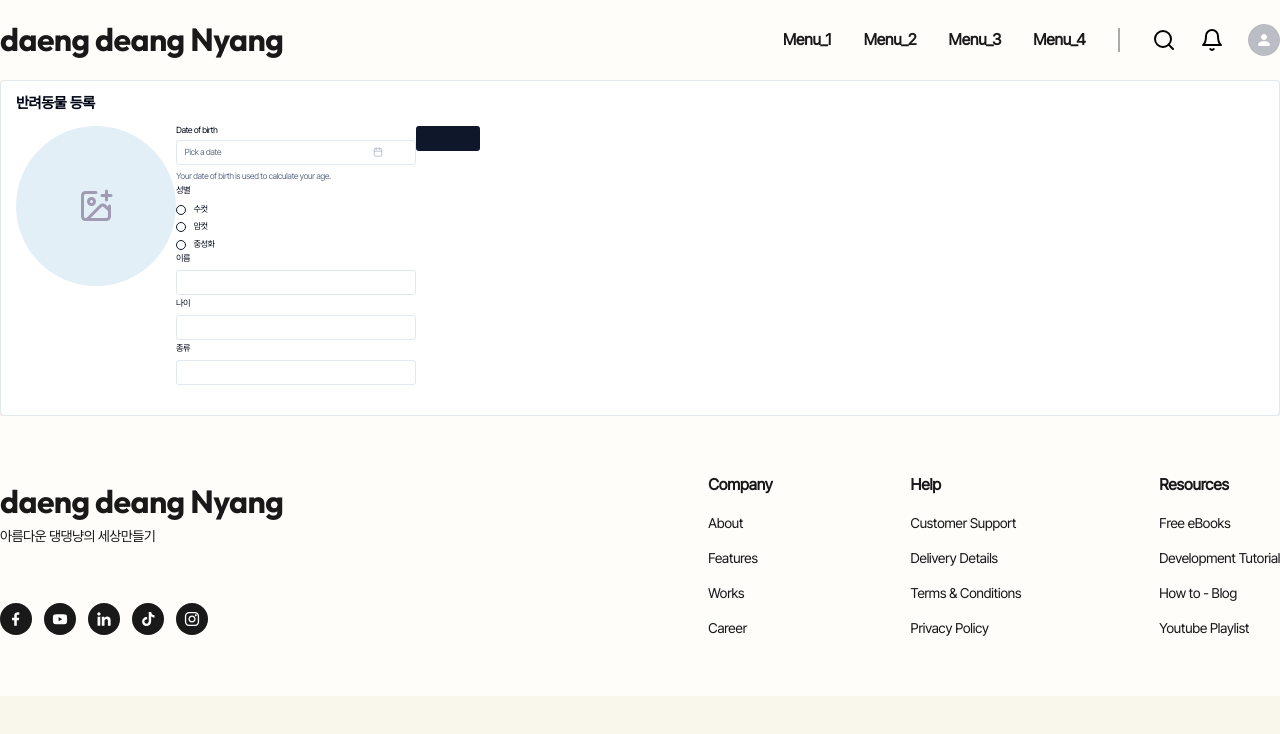
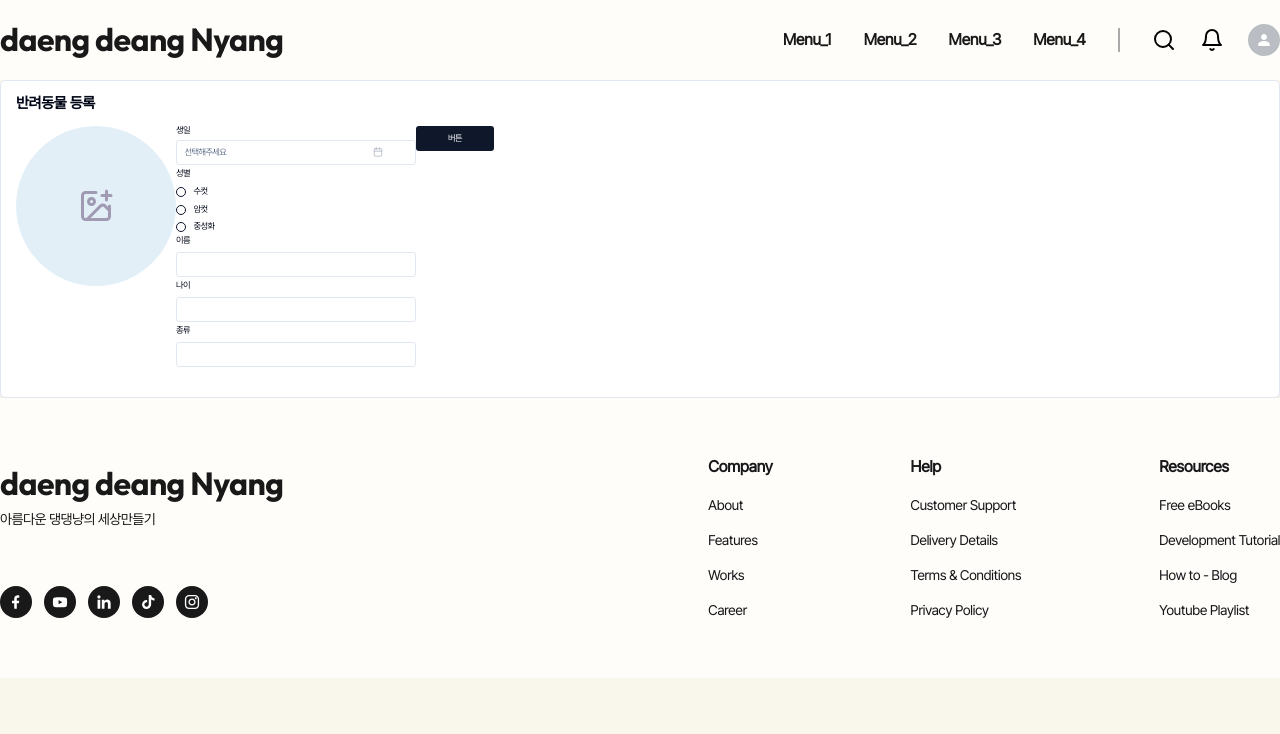
Before and after one commit to LeeDongTak/daeng-daeng-nyang, a Next.js app: page /pet/1 in a window 1280 px wide. Shown: the top 734 px of the page. Built offline with nearby package versions, Linux system fonts and the light colour scheme.

Commit message:
✨ CustomCalendar complete #5

```diff
--- a/src/components/common/form/input-calendar/CustomCalendarInput.tsx
+++ b/src/components/common/form/input-calendar/CustomCalendarInput.tsx
@@ -3,7 +3,7 @@ import { Calendar } from '@/components/ui/calendar';
 import { FormControl, FormDescription, FormField, FormItem, FormLabel, FormMessage } from '@/components/ui/form';
 import { Popover, PopoverContent, PopoverTrigger } from '@/components/ui/popover';
 import { cn } from '@/lib/utils';
-import { format } from 'date-fns';
+import { DateValues, format } from 'date-fns';
 import { ko } from 'date-fns/locale';
 import { CalendarIcon } from 'lucide-react';
 import { HTMLAttributes } from 'react';
@@ -14,23 +14,43 @@ interface I_CustomCalendarProps<
 > extends HTMLAttributes<'div'> {
   control: Control<TFieldValues>;
   name: TName;
+  label?: string;
+  labelCn?: string;
+  description?: string;
+  formatType?: string;
+  calendarLabel: string;
+  inputCn?: string;
 }
-const CustomCalendarInput = <T extends FieldValues>({ control, name, ...props }: I_CustomCalendarProps<T>) => {
+const CustomCalendarInput = <T extends FieldValues>({
+  control,
+  name,
+  label,
+  labelCn,
+  description,
+  formatType = 'PPP',
+  calendarLabel,
+  inputCn,
+  ...props
+}: I_CustomCalendarProps<T>) => {
   return (
     <FormField
       control={control}
       name={name}
       render={({ field }) => (
         <FormItem className="flex flex-col">
-          <FormLabel>Date of birth</FormLabel>
+          {label && <FormLabel className={labelCn}>{label}</FormLabel>}
           <Popover>
             <PopoverTrigger asChild>
               <FormControl>
                 <Button
                   variant={'outline'}
-                  className={cn('w-[240px] pl-3 text-left font-normal', !field.value && 'text-muted-foreground')}
+                  className={cn(
+                    'w-[240px] pl-3 text-left font-normal',
+                    !field.value && 'text-muted-foreground',
+                    inputCn,
+                  )}
                 >
-                  {field.value ? format(field.value, 'PPP', { locale: ko }) : <span>Pick a date</span>}
+                  {field.value ? format(field.value, formatType, { locale: ko }) : <span>{calendarLabel}</span>}
                   <CalendarIcon className="ml-auto h-4 w-4 opacity-50" />
                 </Button>
               </FormControl>
@@ -41,12 +61,12 @@ const CustomCalendarInput = <T extends FieldValues>({ control, name, ...props }:
                 mode="single"
                 selected={field.value}
                 onSelect={field.onChange}
-                disabled={date => date > new Date() || date < new Date('1900-01-01')}
+                disabled={(date: DateValues) => date > new Date() || date < new Date('1900-01-01')}
                 initialFocus
               />
             </PopoverContent>
           </Popover>
-          <FormDescription>Your date of birth is used to calculate your age.</FormDescription>
+          {description && <FormDescription>{description}</FormDescription>}
           <FormMessage />
         </FormItem>
       )}
--- a/src/components/regist-pet/RegistPet.tsx
+++ b/src/components/regist-pet/RegistPet.tsx
@@ -6,17 +6,15 @@ import LayoutForm from '../common/form/form-layout/LayoutForm';
 import LayoutFormBody from '../common/form/form-layout/layout-form-body/LayoutFormBody';
 import LayoutFormFooter from '../common/form/form-layout/layout-form-footer/LayoutFormFooter';
 import LayoutFormHeader from '../common/form/form-layout/layout-form-header/LayoutFormHeader';
-import CustomCalendarInput from '../common/form/input-calendar/CustomCalendarInput';
 import FileController from '../common/form/input-file/FileController';
 import PetForm from './pet-form/PetForm';
 
-// https://github.com/colinhacks/zod#custom-schemas
 const formSchema = z.object({
   file: z.instanceof(File).nullable(), // 반려동물 이미지
   name: z.string(), // 반려동물 이름
   age: z.string(), // 반려동물 나이
   breed: z.string(), // 종류
-  gender: z.enum(['수컷', '암컷', '중성']), //수컷 암컷, 중성 // checkbox로 하기
+  gender: z.enum(['수컷', '암컷', '중성']), //수컷 암컷, 중성 // radio로 하기
   date: z.date(),
 });
 const PET_GENDER_GROUP = [
@@ -28,7 +26,7 @@ type T_Schema = z.infer<typeof formSchema>;
 const RegistPet = () => {
   const form = useForm<T_Schema>({
     defaultValues: {
-      file: null, // zod에서 nullable을 줬습니다. 그리고 null로 default를 해줘야 파일이 선택 안되어있을 때도 zod에서 parsing을 성공합니다. defaultValues를 안해주면 undefined이고, 버튼 클릭시 zod parsing이 실패로 됩니다.
+      file: null,
       name: '',
       age: '',
       breed: '',
@@ -54,14 +52,14 @@ const RegistPet = () => {
             )}
           />
           <div>
-            <CustomCalendarInput control={form.control} name="date" />
+            <PetForm.calendar label="생일" control={form.control} name="date" calendarLabel="선택해주세요" />
             <PetForm.radio control={form.control} name="gender" title="성별" radioItem={PET_GENDER_GROUP} />
             <PetForm.input control={form.control} name="name" label="이름" />
             <PetForm.input control={form.control} name="age" label="나이" />
             <PetForm.input control={form.control} name="breed" label="종류" />
           </div>
           <div>
-            <PetForm.button text="버튼" type="submit" />
+            <PetForm.button type="submit">버튼</PetForm.button>
           </div>
         </PetForm>
       </LayoutFormBody>
--- a/src/components/regist-pet/pet-form/PetForm.tsx
+++ b/src/components/regist-pet/pet-form/PetForm.tsx
@@ -1,3 +1,4 @@
+import CustomCalendarInput from '@/components/common/form/input-calendar/CustomCalendarInput';
 import CustomRadioInput from '@/components/common/form/input-radio/CustomRadioInput';
 import CustomInput from '@/components/common/form/input-text/CustomInput';
 import { Button } from '@/components/ui/button';
@@ -17,6 +18,7 @@ const PetForm = (props: I_FormProps) => {
     </form>
   );
 };
+PetForm.calendar = CustomCalendarInput;
 PetForm.input = CustomInput;
 PetForm.file = FileInput;
 PetForm.previewImage = PreviewImage;
```
